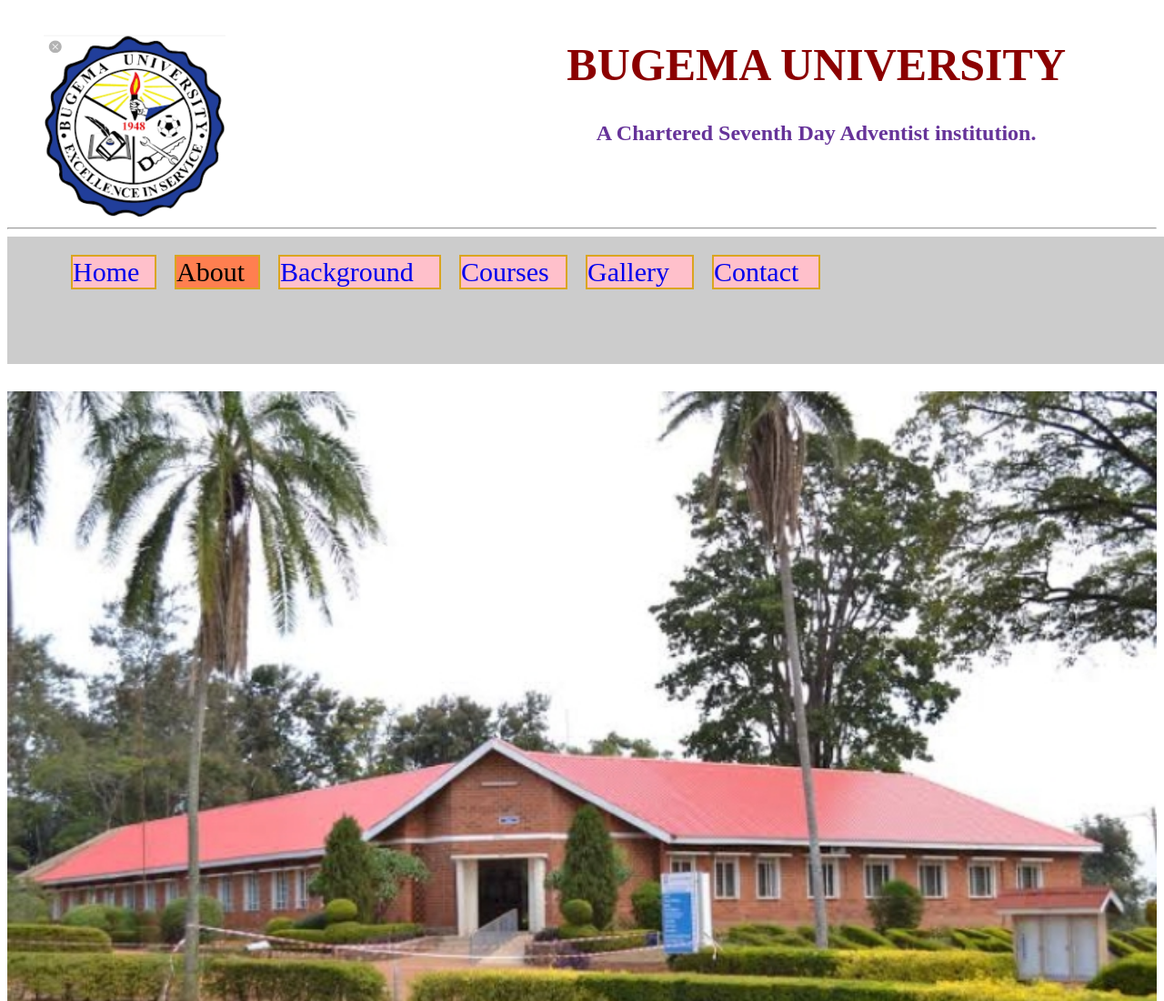
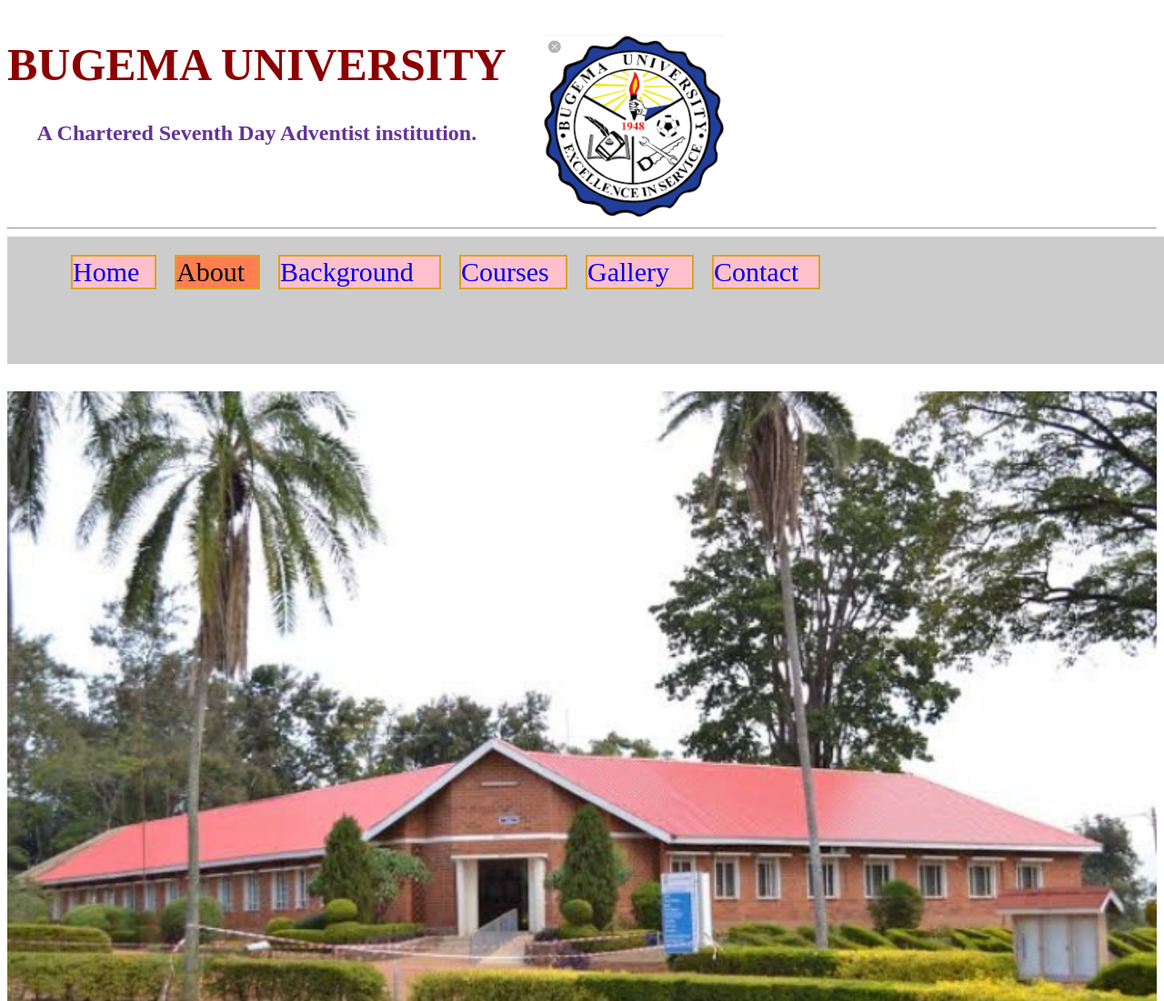
Before and after one commit to TroyMoses/Troyweb, a plain HTML site: page about.html in a window 1280 px wide. Shown: the top 1100 px of the page at 91% size. Drawn offline with Linux system fonts and the light colour scheme.

Commit message:
Update styles.css

```diff
--- a/styles.css
+++ b/styles.css
@@ -10,6 +10,7 @@
 
 nav{
   text-align="center";
+  padding-left="400";
 }
 
 #heading{
@@ -93,9 +94,9 @@
 }
 
 div.heading{
-  text-align:;
-  float: right;
-  margin-right: 100px;
+  text-align: center;
+  float: left;
+  margin-right:;
 
 }
 
```
